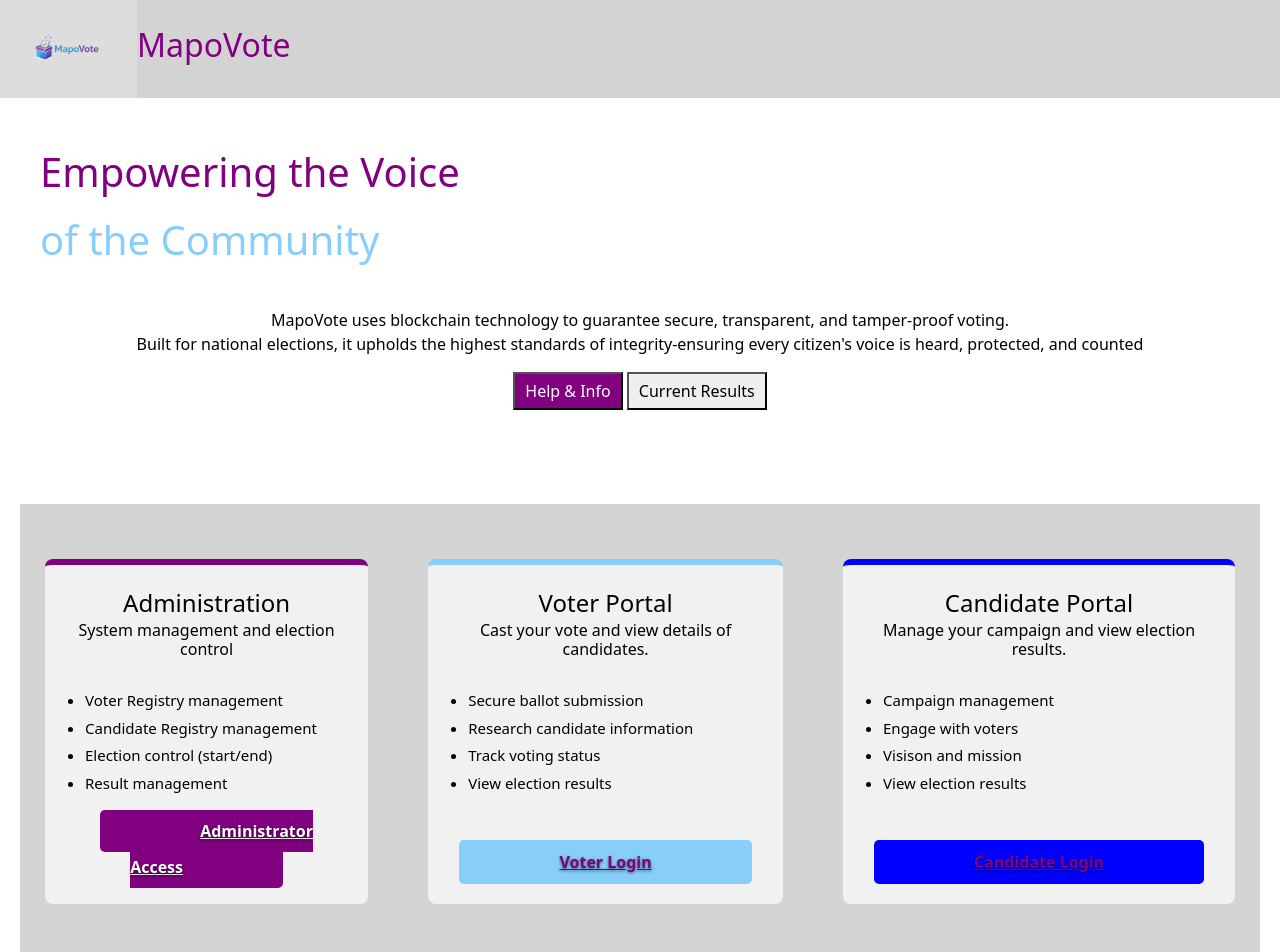
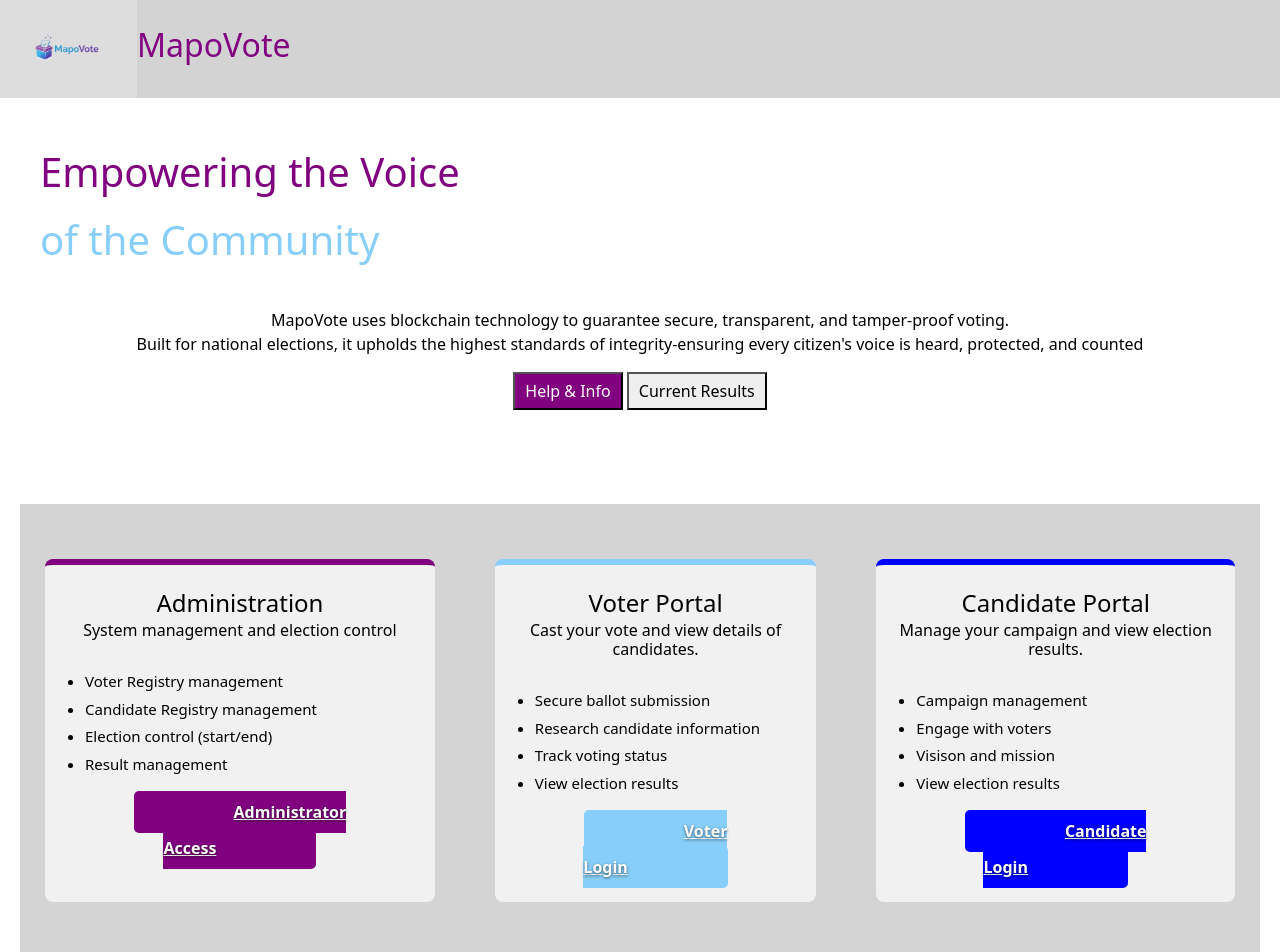
Before and after one commit to danstevemukulupi/BLOCKCHAIN-BASED-SECURED-ELECTRONIC-VOTING-DAPP, a React (Create React App) app in the folder dappvoting/: page / in a window 1280 px wide. Shown: the top 952 px of the page. Built offline with nearby package versions, Linux system fonts and the light colour scheme.

Commit message:
fixing layout

```diff
--- a/dappvoting/src/pages/Dashboard.js
+++ b/dappvoting/src/pages/Dashboard.js
@@ -342,7 +342,11 @@ function Dashboard() {
         <p style={{ color: "black" }}>MapoVote uses blockchain technology to guarantee secure, transparent, and tamper-proof voting.
           <br/>Built for national elections, it upholds the highest standards of integrity-ensuring every citizen's voice is heard, protected, and counted</p>
 
-        <button style={{ background: "purple", color: "white" }}>Help & Info</button> <button>Current Results</button>
+      <Link to="/administrator-page">
+  <button style={{ background: "purple", color: "white" }}>
+    Help & Info
+  </button>
+    </Link>      <button>Current Results</button>
         <br/>
         <br/>
         </div>
@@ -381,11 +385,11 @@ function Dashboard() {
                   <li> View election results</li>
                 </ul>
 
-                <button className="voter-btn">
-                  <Link to="/voter-login"  className="login-link">
+
+                <Link to="/voter-login"  className="login-link" className="voter-btn" >
                  Voter Login
                 </Link>
-                </button>
+
 
                 </div>
 
@@ -400,11 +404,11 @@ function Dashboard() {
                   <li> View election results</li>
                 </ul>
 
-                <button className="candidate-btn">
-                  <Link to="/candidate-login" className="login-link">
+
+                  <Link to="/candidate-login" className="login-link" className="candidate-btn">
                     Candidate Login
                   </Link>
-                </button>
+
 
 
                 </div>
```
